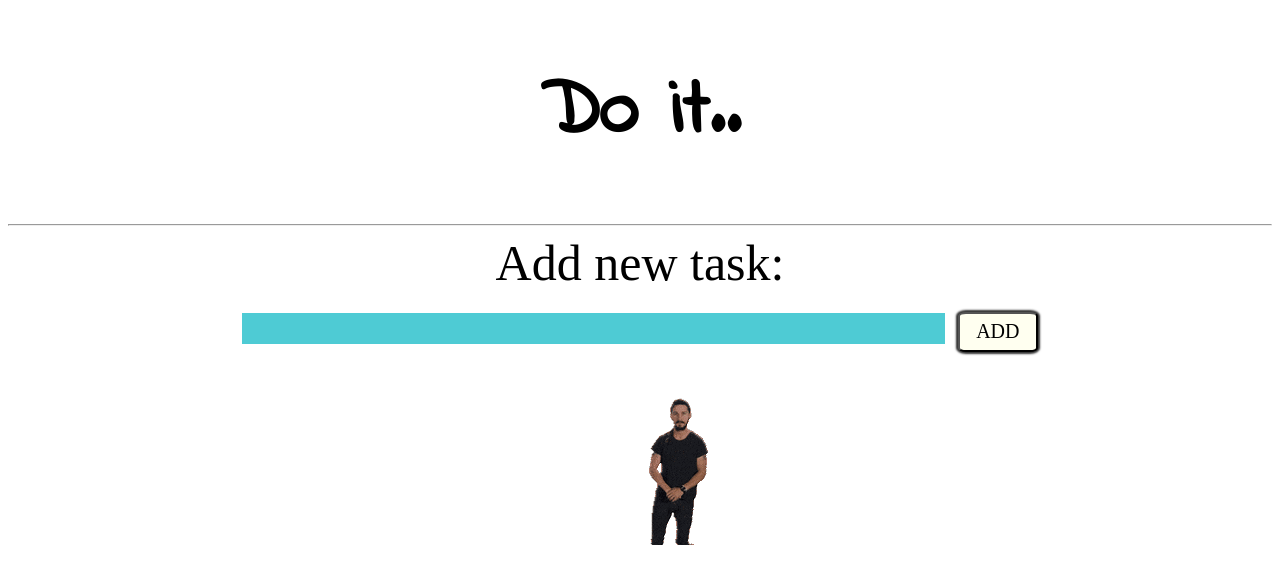
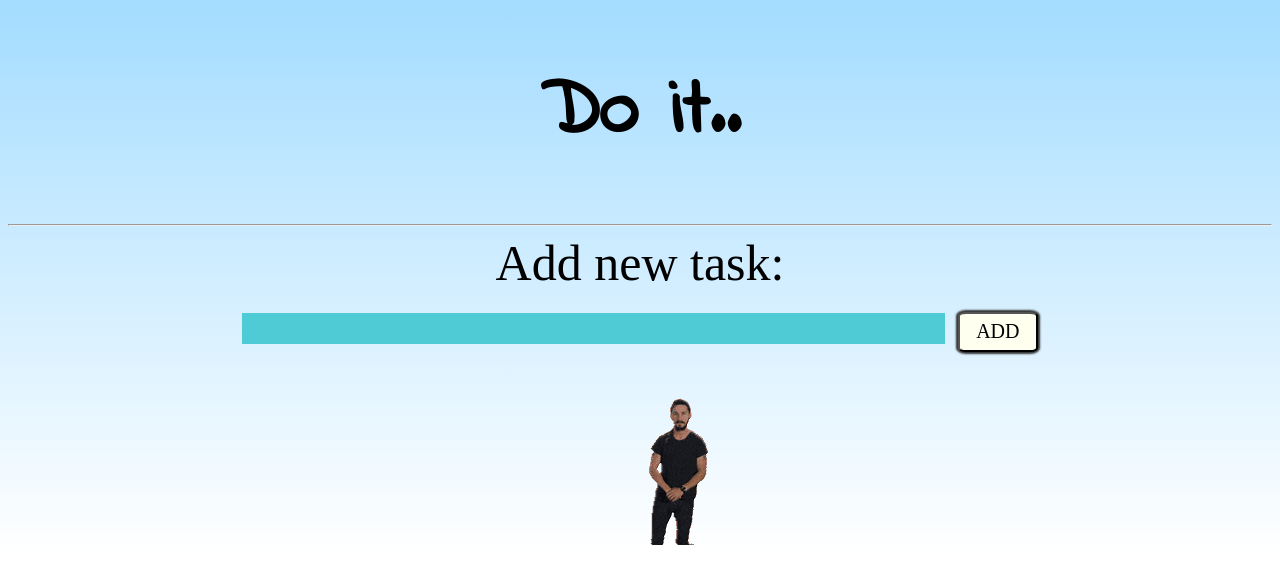
Before and after one commit to bsaikiran618/todolist, a plain HTML site: page index.html in a window 1280 px wide. Drawn offline with Linux system fonts and the light colour scheme; a web font is replaced by a local one.

Commit message:
Update style.css

```diff
--- a/style.css
+++ b/style.css
@@ -1,7 +1,7 @@
 body
 {
 	background: -moz-linear-gradient(#a3dcff,#FFFFFF);
-	background: -webkit-linear-gradient(,);
+	background: -webkit-linear-gradient(#a3dcff,#FFFFFF);
 	background: linear-gradient(,);
 	background-repeat:no-repeat;
 
```
